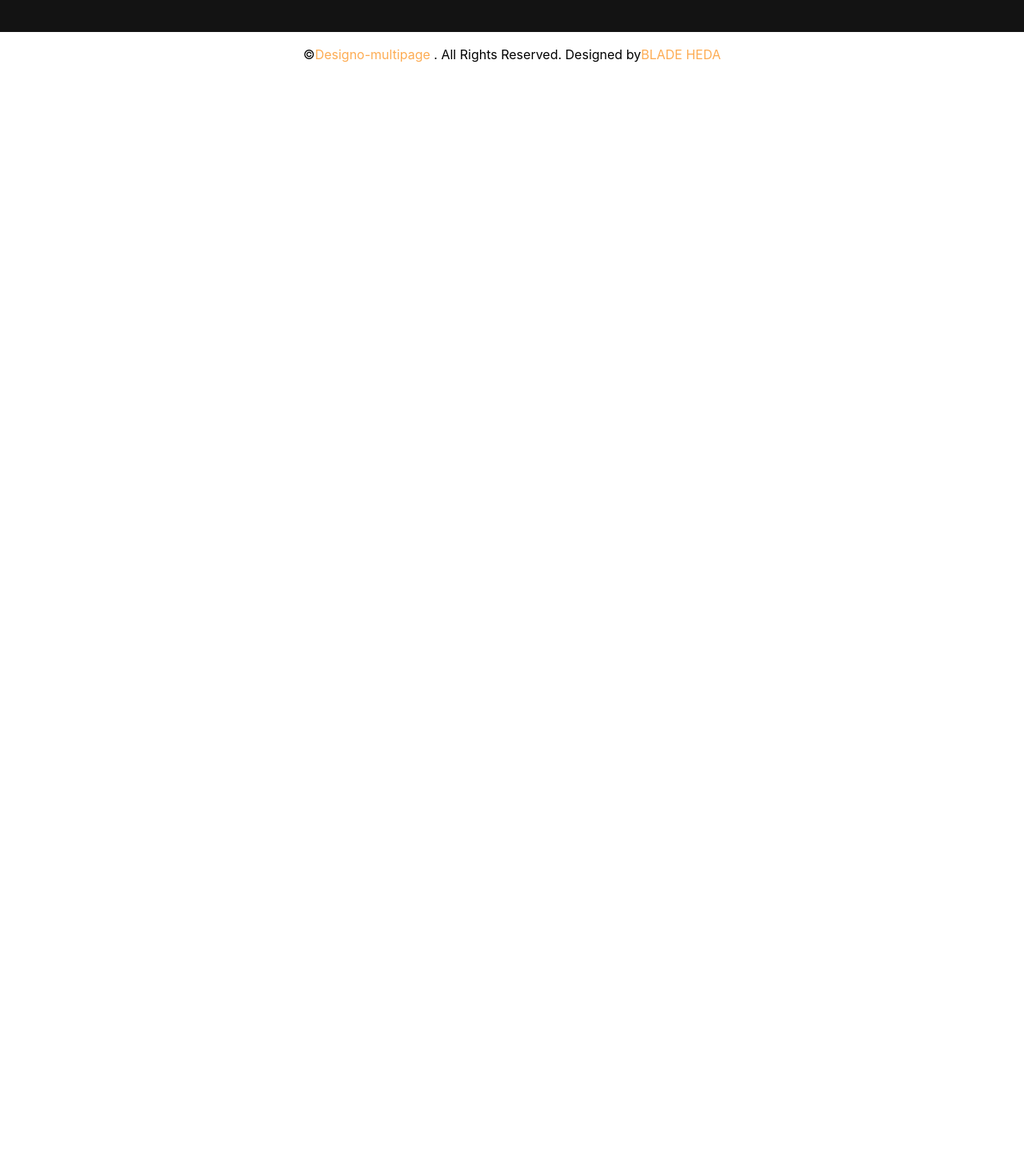
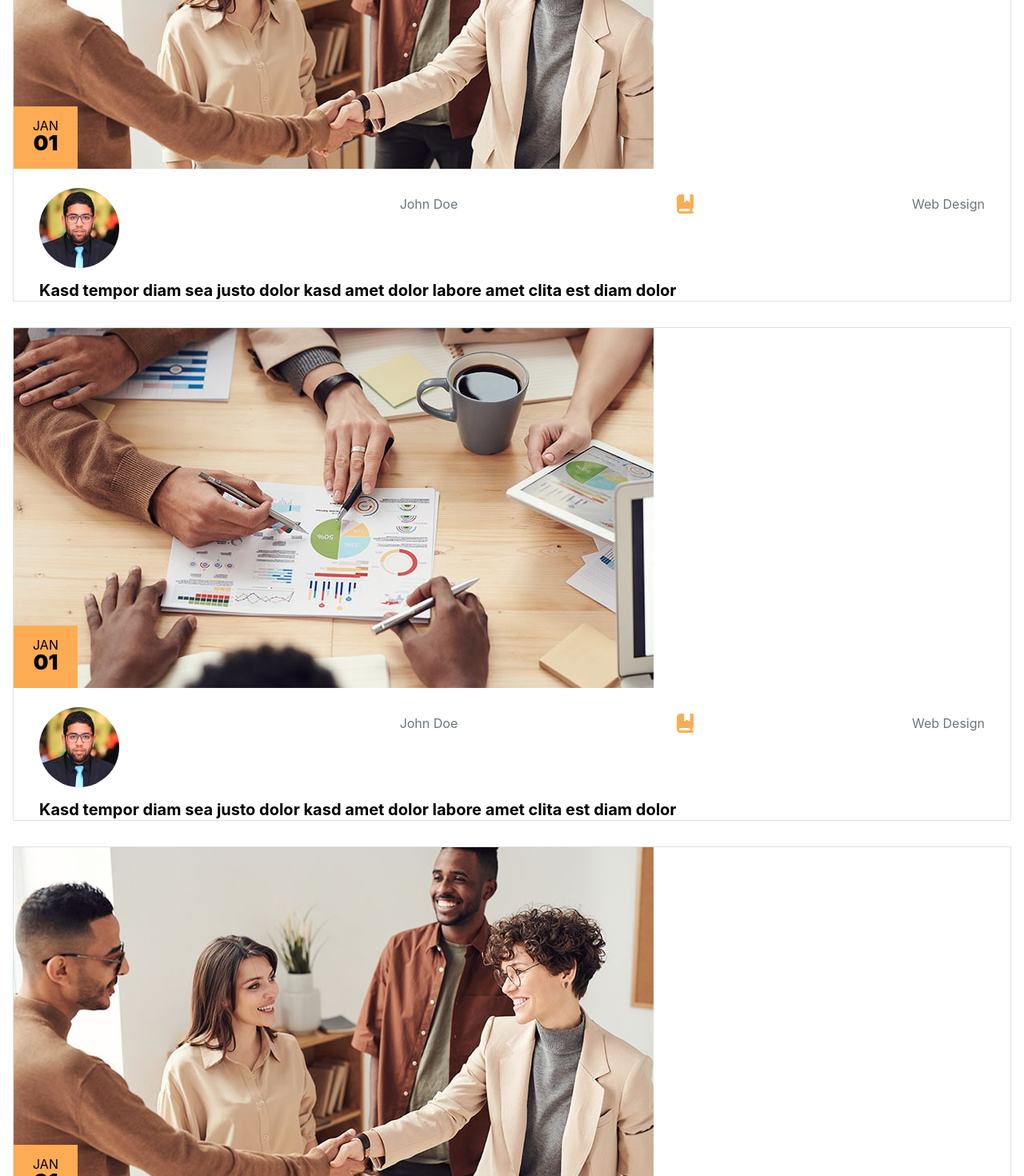
Before and after one commit to BLADEHEDA/Dotcom-Creative-Multipage-Page-App, a React (Create React App) app: page / in a window 1280 px wide. Shown: the part 800-2270 px from the top of the page at 80% size. Before the commit the page ends 896 px from the top, so only its background shows below. Built offline with nearby package versions, Linux system fonts and the light colour scheme.

Commit message:
changes done to the search bar

```diff
--- a/src/Components/About/About.css
+++ b/src/Components/About/About.css
@@ -34,6 +34,18 @@
       outline: 0;
       box-shadow: 0 0 0 0.2rem rgb(253 172 83 / 25%);
   }
+  .page-num{
+   color: #FDAC53;
+   background-color: #fff;
+   border: 1px solid #dee2e6;
+   padding: 0.6em 1.2em;
+   font-size: 1.2em;
+  }
+  .serch-div{
+   border: 1px solid rgb(206, 212, 218);
+   font-size: 1.2em;
+    /* font-weight: 400; */
+  }
 
     }
 
--- /dev/null
+++ b/src/Components/Blog/BlogCont.jsx
@@ -0,0 +1,43 @@
+import React from 'react'
+import blog1 from "../images/blog-1.jpg"
+import blog2 from "../images/blog-2.jpg"
+import user1 from "../images/user.jpg"
+import { FontAwesomeIcon } from '@fortawesome/react-fontawesome'
+import {faBookBookmark,faSearch} from '@fortawesome/free-solid-svg-icons'
+import { BlogProp } from '../Home/Blog'
+
+const BlogCont = () => {
+  return (
+    <main className='BlogCont mx-[1em] mt-[5em] '>
+      <section className="BlogCont-left">
+        <div className="Blogcont-top">
+        <BlogProp src={blog1}/>
+        <BlogProp src={blog2}/>
+        <BlogProp src={blog1}/>
+        <BlogProp src={blog2}/>
+        </div>
+        <div className="Blogcont-bottom">
+            <ul className="pagination flex justify-center mb-[3em] ">
+                <li className="page-num"><a href="#" class="previous">&laquo; </a></li>
+                <li className="page-num bg-[#FDAC53] text-[#fff] "> <a href="/" className="page ">1</a></li>
+                <li className="page-num"> <a href="/" className="page">2</a></li>
+                <li className="page-num"> <a href="/" className="page">3</a></li>
+                <li className="page-num"> <a href="#" class="next"> &raquo;</a></li>
+            </ul>
+        </div>
+      </section>
+      <section className="BlogCont-right">
+      <a rticle className="Blogcont-search flex mb-[1em]">
+        <div className="serch-div flex-[87%]  ">
+           <input type="text" placeholder='Keyword' className="search-blog py-[0.4em] pl-[0.5em] w-full " /></div>
+        <div className="serch-div px-[0.5em] pt-[0.5em] flex-[13%] ">
+        <FontAwesomeIcon className=' text-[1.1em] text-[#FDAC53] bg-[#fff] ' icon={faSearch}/>
+        </div>
+
+      </a>
+      </section>
+    </main>
+  )
+}
+
+export default BlogCont
--- a/src/Components/Blog/BlogGrid.jsx
+++ b/src/Components/Blog/BlogGrid.jsx
@@ -1,10 +1,14 @@
 import React from 'react'
 import Mainbar4 from './Mainbar4'
+import { BlogProp } from '../Home/Blog'
+import BlogCont from './BlogCont'
+
 
 const BlogGrid = () => {
   return (
     <main className='BlogGrid'>
       <Mainbar4/>
+      <BlogCont/>
     </main>
   )
 }
--- a/src/Components/Home/Blog.jsx
+++ b/src/Components/Home/Blog.jsx
@@ -9,9 +9,9 @@ import {faBookBookmark} from '@fortawesome/free-solid-svg-icons'
 
 
 
-const BlogProp=(props)=>{
+export const BlogProp=(props)=>{
     return(
-        <main className="Blogprop mb-[3em]">
+        <main className="Blogprop mb-[2em]">
             <section className="blogprop-first relative">
                <div className="blog-pic-div">
                <img src={props.src }alt="Blog-image" className="Blog-picdiv" />
--- a/src/Components/Home/Home.css
+++ b/src/Components/Home/Home.css
@@ -123,6 +123,9 @@
   .Provider{
     margin: 0em 2em 1.5em 2em;
    }
+   .link-blogprop:active {
+    color: #FDAC53
+   }
 
 }
 
```
